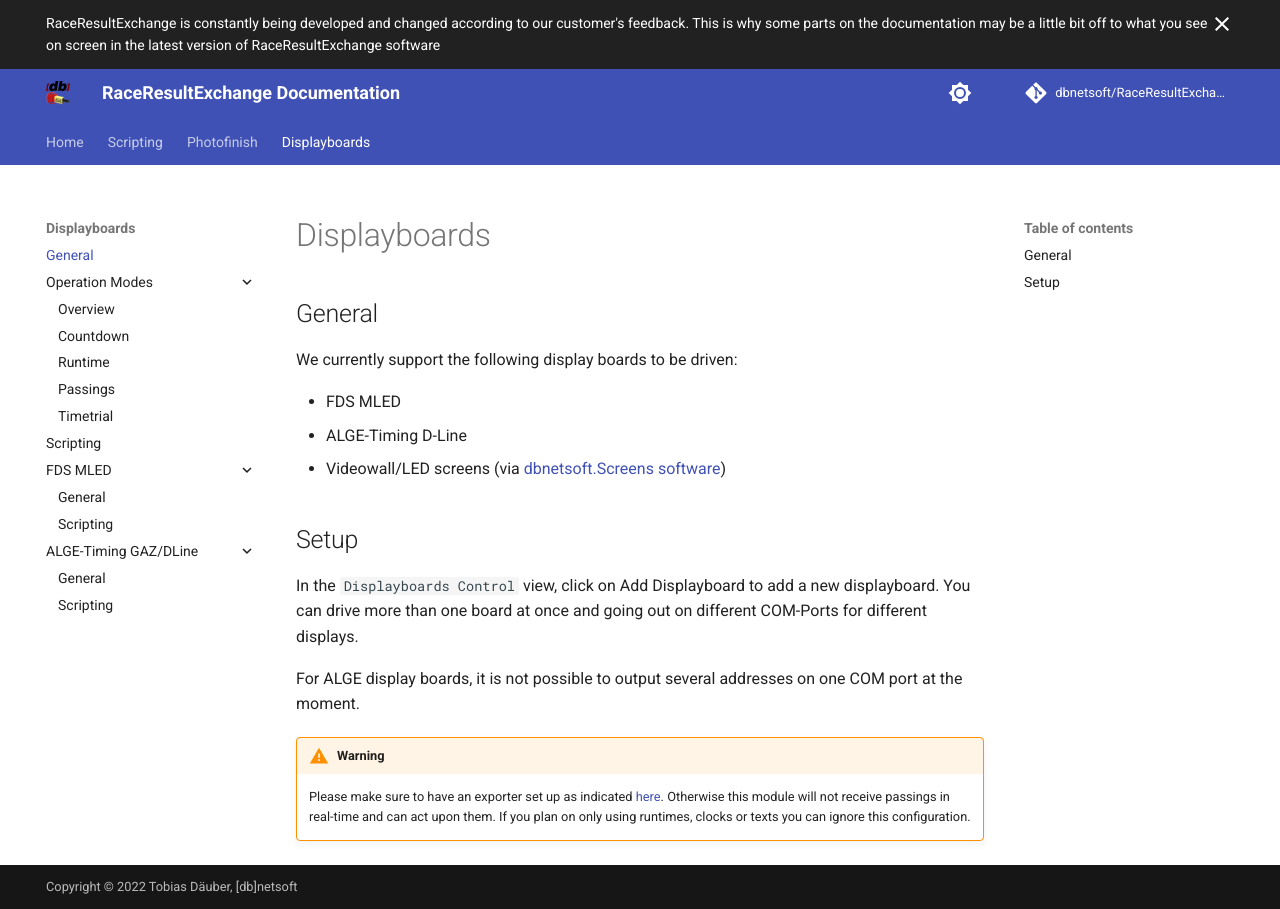
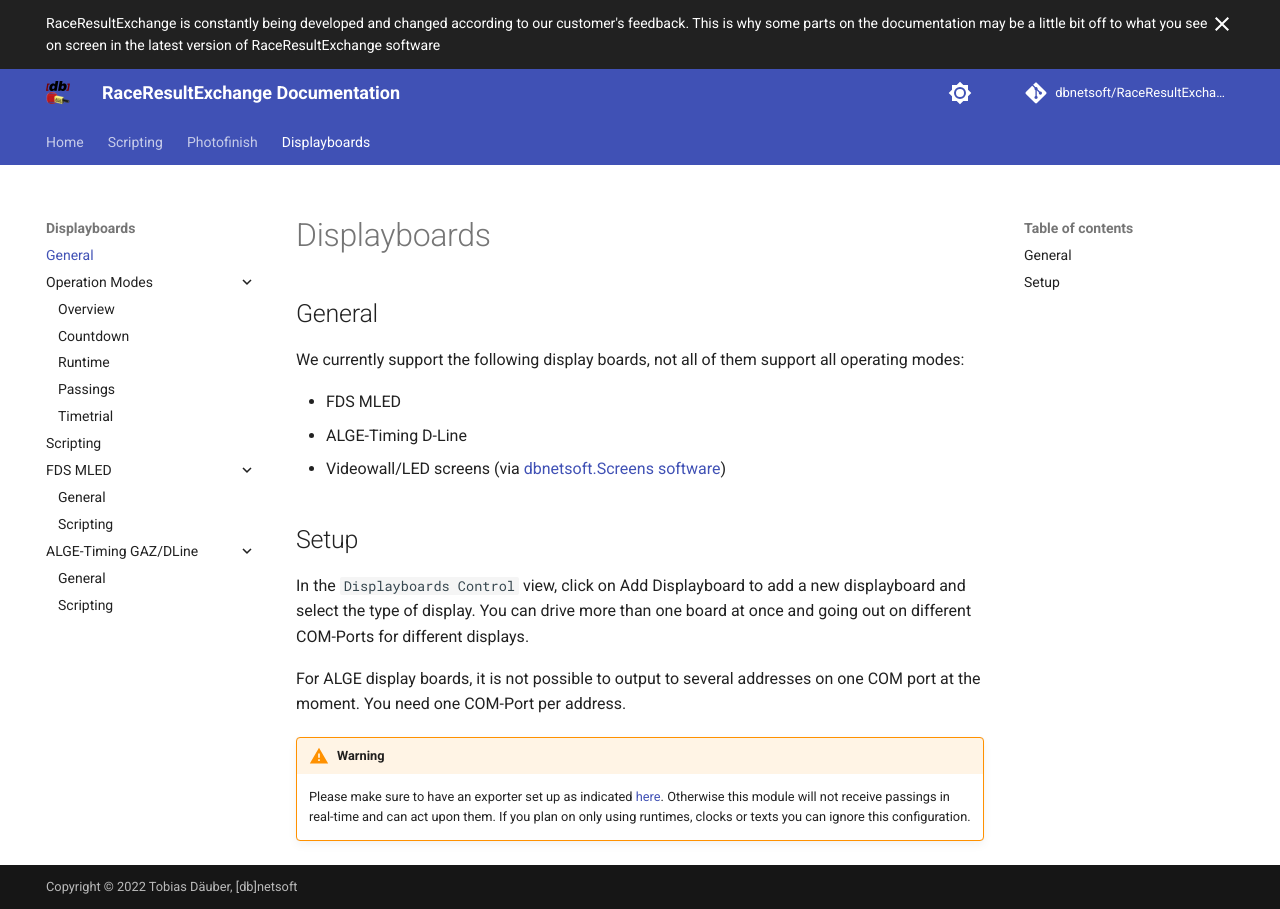
Before and after one commit to dbnetsoft/RaceResultExchangeDocumentation, an MkDocs documentation site: the page built from docs/displayboards/index.md, in a window 1280 px wide. Built offline with MkDocs 1.6.1 and Material for MkDocs 9.7.7, drawn with Linux system fonts in a browser that asks for light colours; comment, search, counter and statistics services are not loaded.

Commit message:
Update index.md

```diff
--- a/docs/displayboards/index.md
+++ b/docs/displayboards/index.md
@@ -2,7 +2,7 @@
 
 ## General
 
-We currently support the following display boards to be driven:
+We currently support the following display boards, not all of them support all operating modes:
 
 * FDS MLED
 * ALGE-Timing D-Line
@@ -10,9 +10,9 @@
 
 ## Setup
 
-In the `Displayboards Control` view, click on Add Displayboard to add a new displayboard. You can drive more than one board at once and going out on different COM-Ports for different displays.
+In the `Displayboards Control` view, click on Add Displayboard to add a new displayboard and select the type of display. You can drive more than one board at once and going out on different COM-Ports for different displays.
 
-For ALGE display boards, it is not possible to output several addresses on one COM port at the moment.
+For ALGE display boards, it is not possible to output to several addresses on one COM port at the moment. You need one COM-Port per address.
 
 !!! warning
 
```
